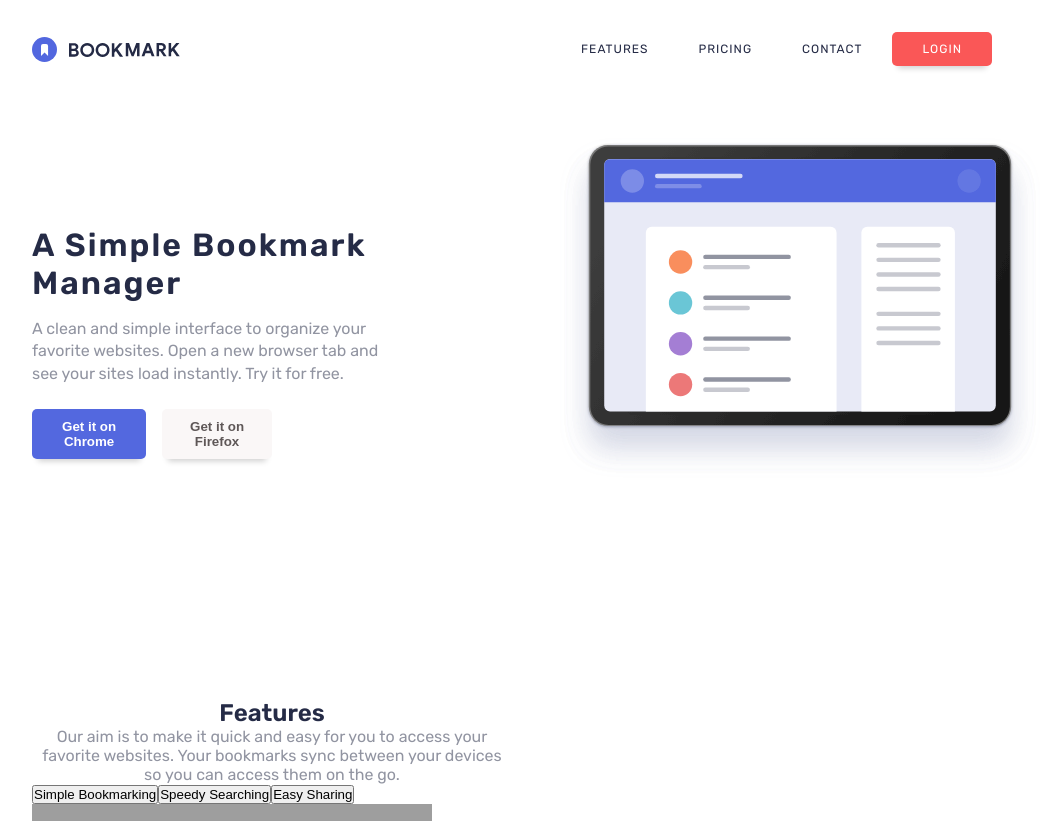
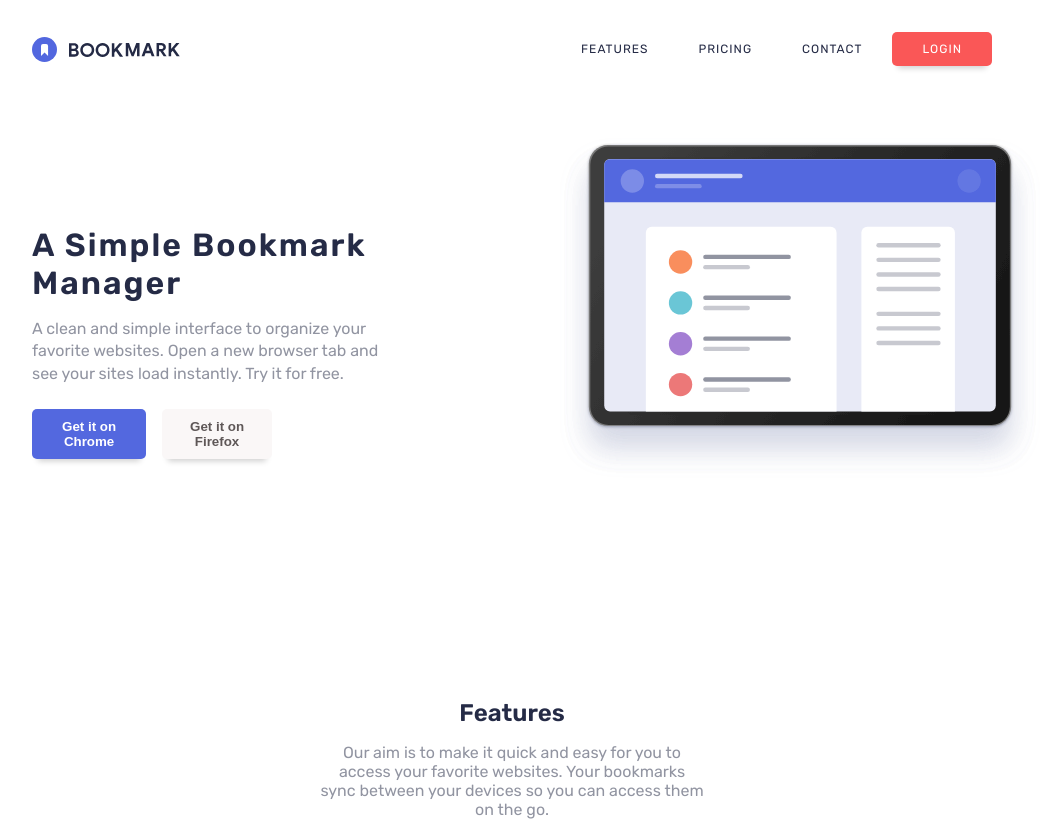
Before and after one commit to Z11mm/bookmark-landing-page, a React (Create React App) app: page / in a window 1280 px wide. Shown: the top 821 px of the page, without its empty margins (128-1180 px from the left). Built offline with nearby package versions, Linux system fonts and the light colour scheme; grey boxes are pictures that could not be loaded.

Commit message:
Style: Add styles to features section

```diff
--- a/src/assets/css/main.css
+++ b/src/assets/css/main.css
@@ -79,11 +79,15 @@ header {
 
 .features {
   text-align: center;
-  max-width: 50%; }
+  max-width: 40%;
+  margin-left: auto;
+  margin-right: auto; }
   .features h2 {
-    color: #252b46; }
+    color: #252b46;
+    margin-bottom: 1rem; }
   .features .features-intro {
-    color: #9194a1; }
+    color: #9194a1;
+    margin-bottom: 2rem; }
 
 * {
   padding: 0;
--- a/src/components/Features.jsx
+++ b/src/components/Features.jsx
@@ -3,14 +3,14 @@ import Tabs from "./Tabs";
 
 const Features = () => (
   <div>
-    <section className='features'>
+    <div className='features'>
       <h2>Features</h2>
       <p className='features-intro'>
         Our aim is to make it quick and easy for you to access your favorite
         websites. Your bookmarks sync between your devices so you can access
         them on the go.
       </p>
-    </section>
+    </div>
 
     <Tabs />
   </div>
--- a/src/scss/_features.scss
+++ b/src/scss/_features.scss
@@ -1,14 +1,18 @@
 .features {
   text-align: center;
-  max-width: 50%;
-  display: flex;
-  justify-content: center;
+  max-width: 40%;
+  margin-left: auto;
+  margin-right: auto;
+  // display: flex;
+  // justify-content: center;
 
   h2 {
     color: $very-dark-blue;
+    margin-bottom: 1rem;
   }
 
   .features-intro {
     color: $greyish-blue;
+    margin-bottom: 2rem;
   }
 }
```
